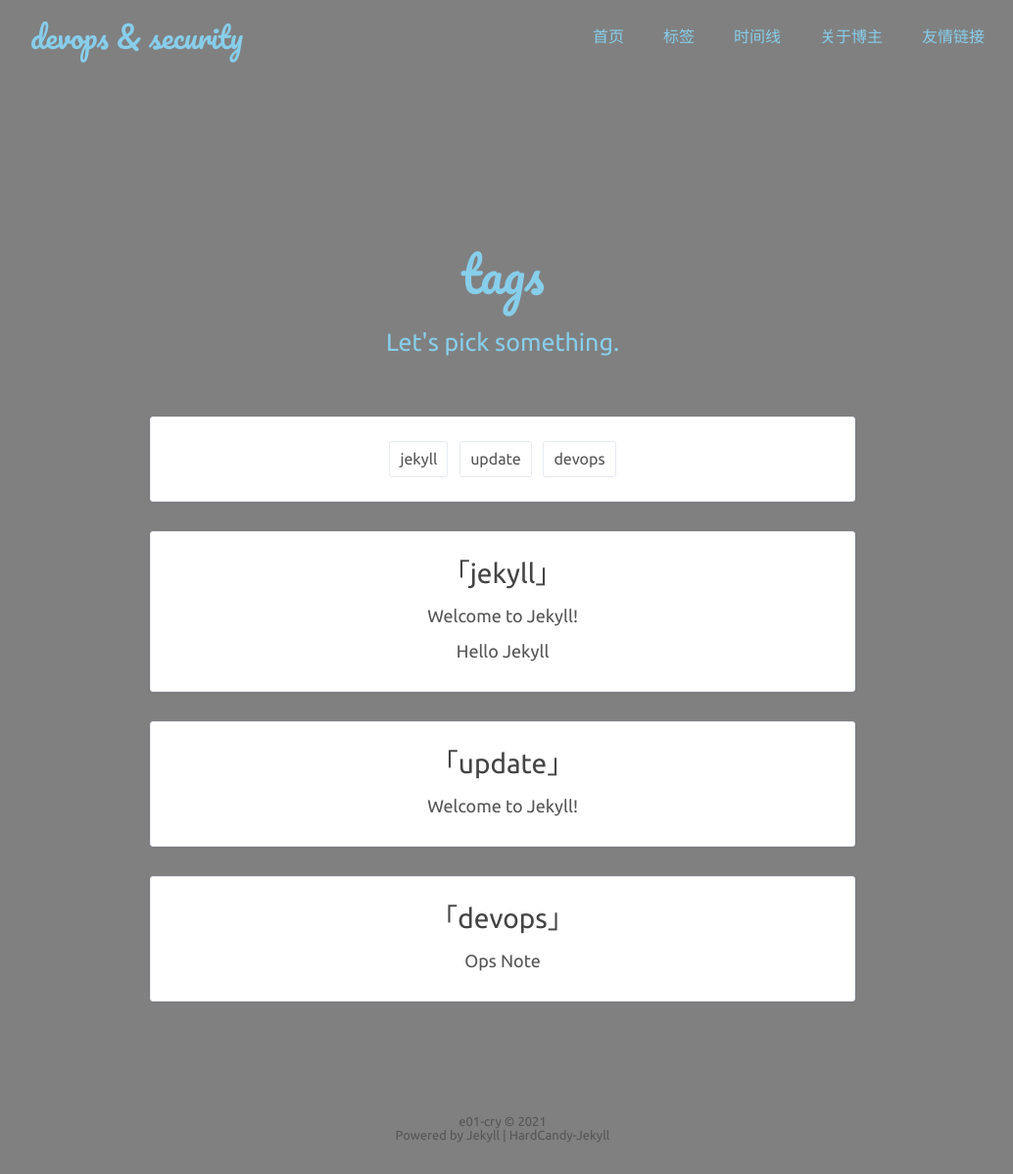
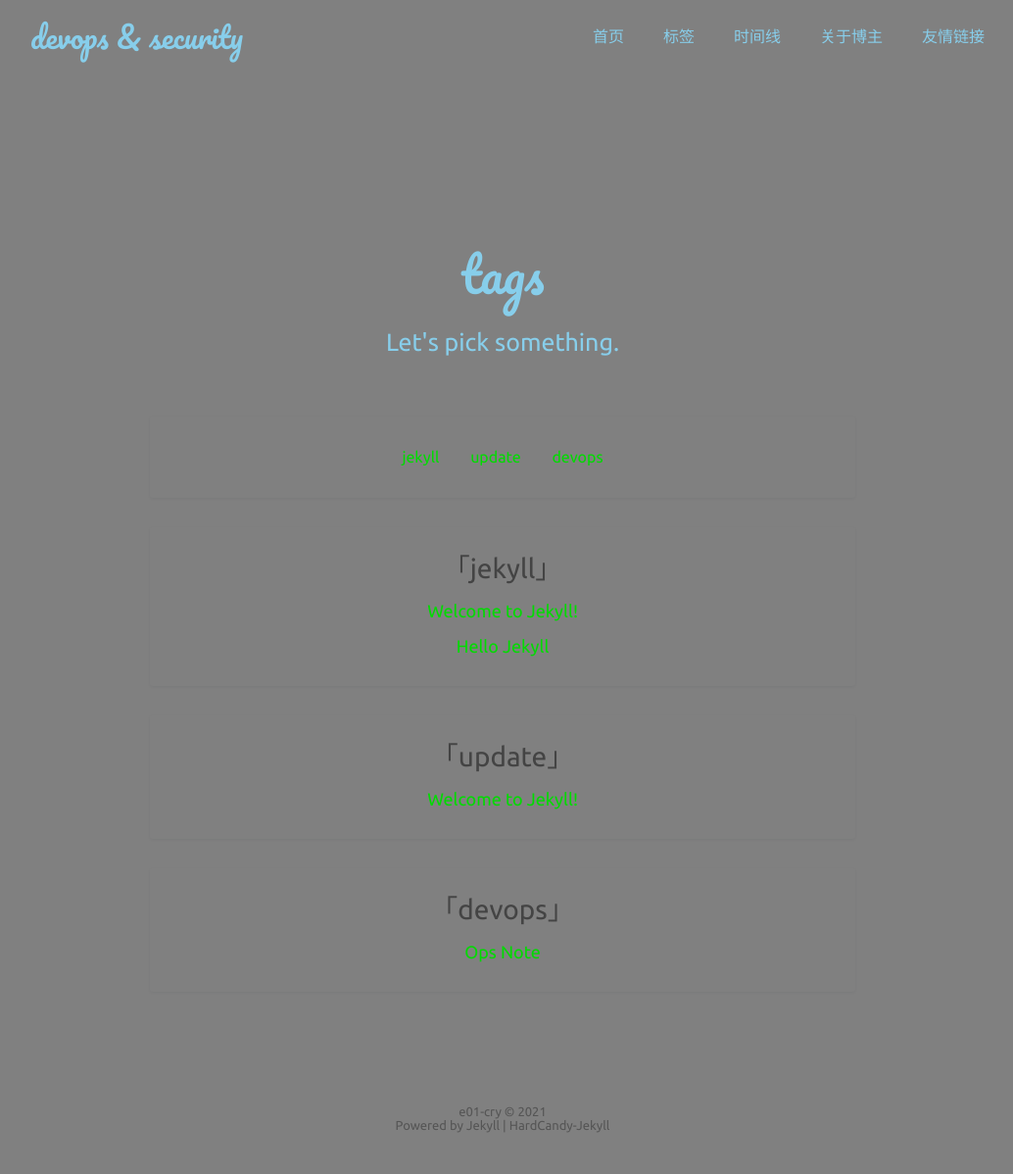
Before and after one commit to e01-cry/e01-cry.github.io, a Jekyll site: the page built from tags.html, in a window 1280 px wide. Shown: the whole page at 98% size, without its empty margins (127-1161 px from the left). Built offline with Jekyll 4.4.1, drawn with Linux system fonts in a browser that asks for light colours.

Commit message:
update blog

```diff
--- a/assets/css/style.css
+++ b/assets/css/style.css
@@ -333,9 +333,9 @@ a{
     height: auto;
     width: 720px;
     margin: -70px auto 100px;
-    background-color: white;
+    background-color: grey;
     border-radius: 3px;
-    border: 1px solid #e7eaf1;
+    /*border: 1px solid #e7eaf1;*/
     -webkit-box-shadow: 0 1px 3px rgba(0,37,55,.06);
             box-shadow: 0 1px 3px rgba(0,37,55,.06);
     -webkit-box-sizing: border-box;
@@ -356,8 +356,8 @@ a{
   height: 35px;
   width: auto;
   padding: 0 10px;
-  color: #555;
-  border: 1px solid #e7eaf1;
+  color: #00DB00;
+  /*border: 1px solid #e7eaf1;*/
   border-radius: 3px;
   line-height: 35px;
   margin: 4px;
@@ -484,7 +484,7 @@ a{
   font-size: 18px;
   margin-top: 15px;
   margin-bottom: 10px;
-  color: #555;
+  color: #00DB00;
   font-weight: 400;
 }
 
```
